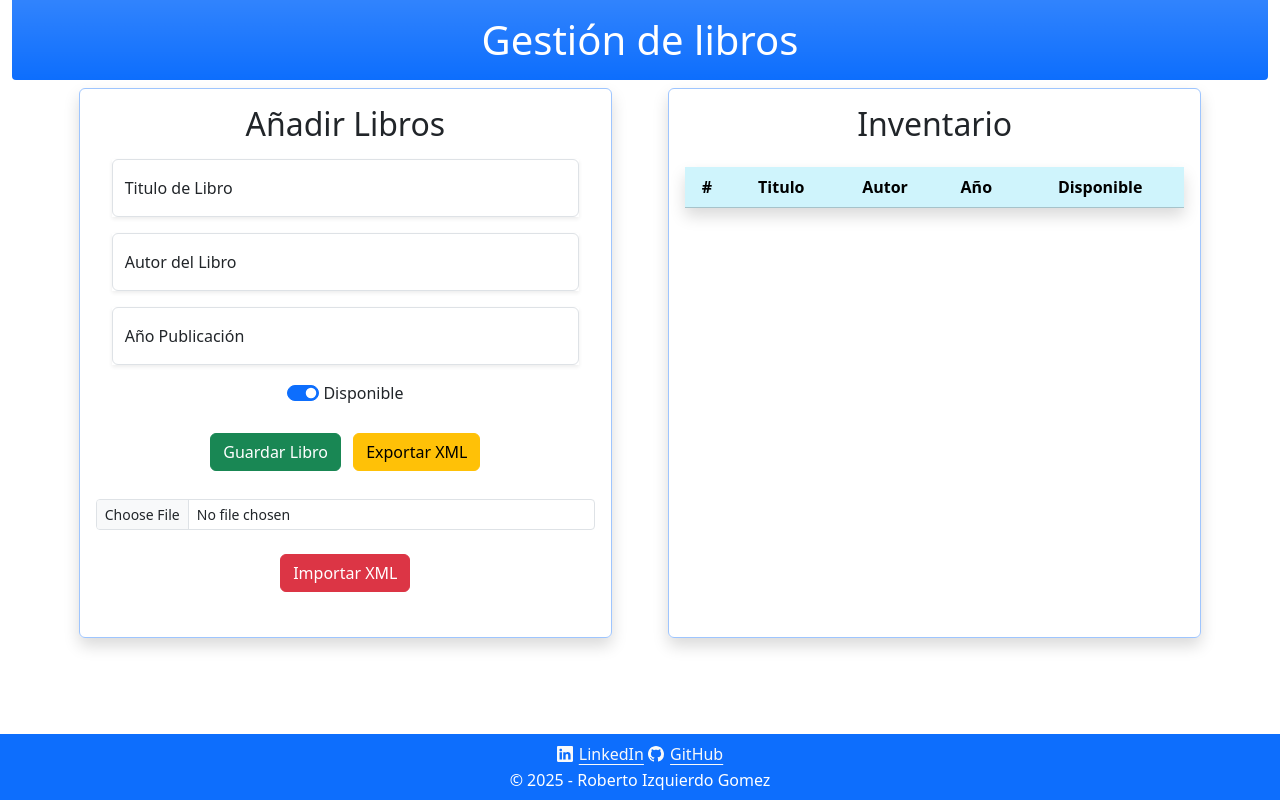
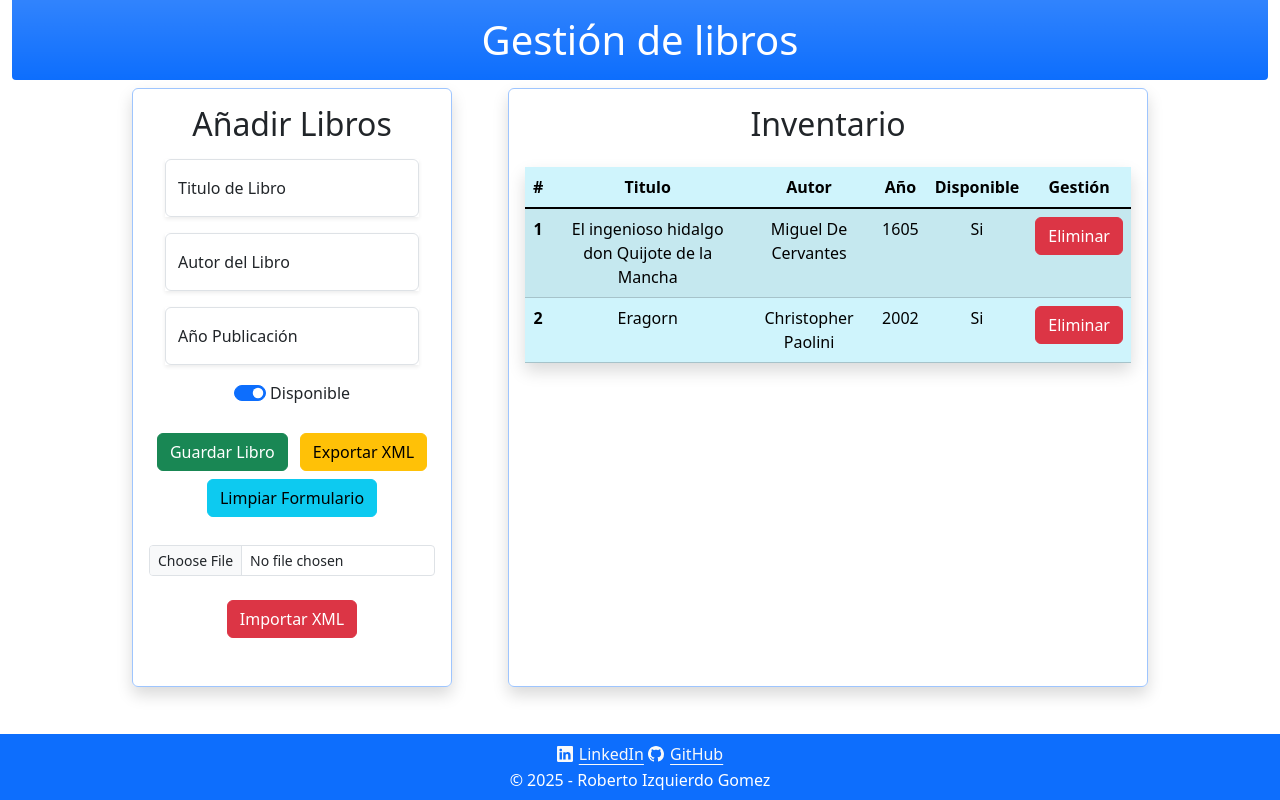
Before and after one commit to RobertoIzquierdoGomez/GestionLibreria, a plain HTML site: page index.html in a window 1280 px wide. Both pictures are taken after a click on the button "Guardar Libro". Drawn offline with nearby package versions, Linux system fonts and the light colour scheme.

Commit message:
Implementando añadir libro y eliminarlos del index.html

```diff
--- a/index.html
+++ b/index.html
@@ -16,7 +16,7 @@
             <!-- Contenedor principal en el que separa el formulario de la tabla -->
             <div class="row text-center gap-2 justify-content-center">
                 <!-- Establecemos el formulario y le asignamos distintos tamaños de columna en funcion del ancho de la pantalla-->
-                <div class="col-12 col-md-6 col-lg-5 col-xxl-3 border mx-4 p-3 border-primary-subtle rounded shadow" style="max-height: 550px;">
+                <div class="col-12 col-md-6 col-lg-3 col-xxl-3 border mx-4 p-3 border-primary-subtle rounded shadow" style="max-height: 600px; overflow-y: auto;">
                     <!-- Contenedor para el folumalario -->
                     <div class="d-flex flex-column mb-3">
                         <div>
@@ -42,15 +42,16 @@
                         <div class="mt-4">
                             <button type="button" class="btn btn-success m-1" id="guardarLibro">Guardar Libro</button>
                             <button type="button" class="btn btn-warning m-1" id="exportarXML">Exportar XML</button>
+                            <button type="button" class="btn btn-info m-1" id="exportarXML" onclick="limpiarFormulario()">Limpiar Formulario</button>
                             <div class="mb-3">
                                 <label for="formFile" class="form-label"></label>
                                 <input class="form-control form-control-sm" type="file" id="formFile">
-                                <button type="button" class="btn btn-danger m-4" id="importarXML">Importar XML</button>
+                                <button type="button" class="btn btn-danger mt-4" id="importarXML">Importar XML</button>
                             </div>
                         </div>
                     </div>
                 </div>
-                <div class="col-12 col-md-6 col-lg-5 col-xxl-8 border mx-4 p-3 border-primary-subtle rounded shadow" style="max-height: 550px; overflow-y: auto;">
+                <div class="col-12 col-md-6 col-lg-6 col-xxl-8 border mx-4 p-3 border-primary-subtle rounded shadow" style="max-height: 600px; overflow-y: auto;">
                     <h2>Inventario</h2>
                     <table class="table table-striped table-hover table-info mt-4 shadow">
                         <thead >
@@ -59,8 +60,10 @@
                             <th>Autor</th>
                             <th>Año</th>
                             <th>Disponible</th>
+                            <th>Gestión</th>
                         </thead>
                         <tbody class="table-group-divider" id="tablaLibros">
+
                         </tbody>
                     </table>
                 </div>
@@ -88,22 +91,75 @@
     </div>
     <script>
 
+        let libros = JSON.parse(localStorage.getItem("libros")) || [{"titulo":"El ingenioso hidalgo don Quijote de la Mancha","autor":"Miguel De Cervantes","anoPublicacion":1605,"disponible":"Si"},{"titulo":"Eragorn","autor":"Christopher Paolini","anoPublicacion":2002,"disponible":"Si"}];
+
+        window.onload = () => {
+            actualizarTabla();
+        };
+
+        //Funcion con un query selector y un event listener para cuando pulses el boton guardarlibro se añada a la tabla
         document.querySelector("#guardarLibro").addEventListener("click", function(){
             let titulo = document.querySelector("#titulo").value.trim();
             let autor = document.querySelector("#autor").value.trim();
             let anoPublicacion = document.querySelector("#anoPublicacion").value;
-            let disponible = document.querySelector('#disponible').checked;
+            let disponible = document.querySelector('#disponible').checked ? "Si" : "No";
 
             if(titulo === "" || autor === "" || anoPublicacion === ""){
                 alert("Por favor, tienes que rellenar todos los campos")
                 return;
             }
 
+            let libro = {
+                titulo: titulo,
+                autor: autor,
+                anoPublicacion: anoPublicacion,
+                disponible: disponible
+            }
 
-
+            libros.push(libro);
+            guardarLocalStorage();
+            actualizarTabla();
+            limpiarFormulario();
 
         })
 
+        //Función para agregar los datos del libro
+        function actualizarTabla(){
+
+            let tabla = document.getElementById("tablaLibros");
+            tabla.innerHTML = "";
+
+            libros.forEach((libro, index) => {
+
+                let fila = `
+                <tr >
+                    <td style="font-weight: bold;">${index+1}</td>
+                    <td>${libro.titulo}</td>
+                    <td>${libro.autor}</td>
+                    <td>${libro.anoPublicacion}</td>
+                    <td>${libro.disponible}</td>
+                    <td><button type="button" class="btn btn-danger" id="importarXML" onclick="eliminarLibro(${index})">Eliminar</button></td>
+                </tr>
+                `;
+                tabla.innerHTML += fila;
+            });
+        }
+
+        function limpiarFormulario(){
+            document.getElementById("titulo").value = "";
+            document.getElementById("autor").value = "";
+            document.getElementById("anoPublicacion").value = "";
+        }
+
+        function guardarLocalStorage(){
+            localStorage.setItem("libros", JSON.stringify(libros));
+        }
+
+        function eliminarLibro(index){
+            libros.splice(index,1);
+            guardarLocalStorage();
+            actualizarTabla();
+        }
 
     </script>
 </body>
```
